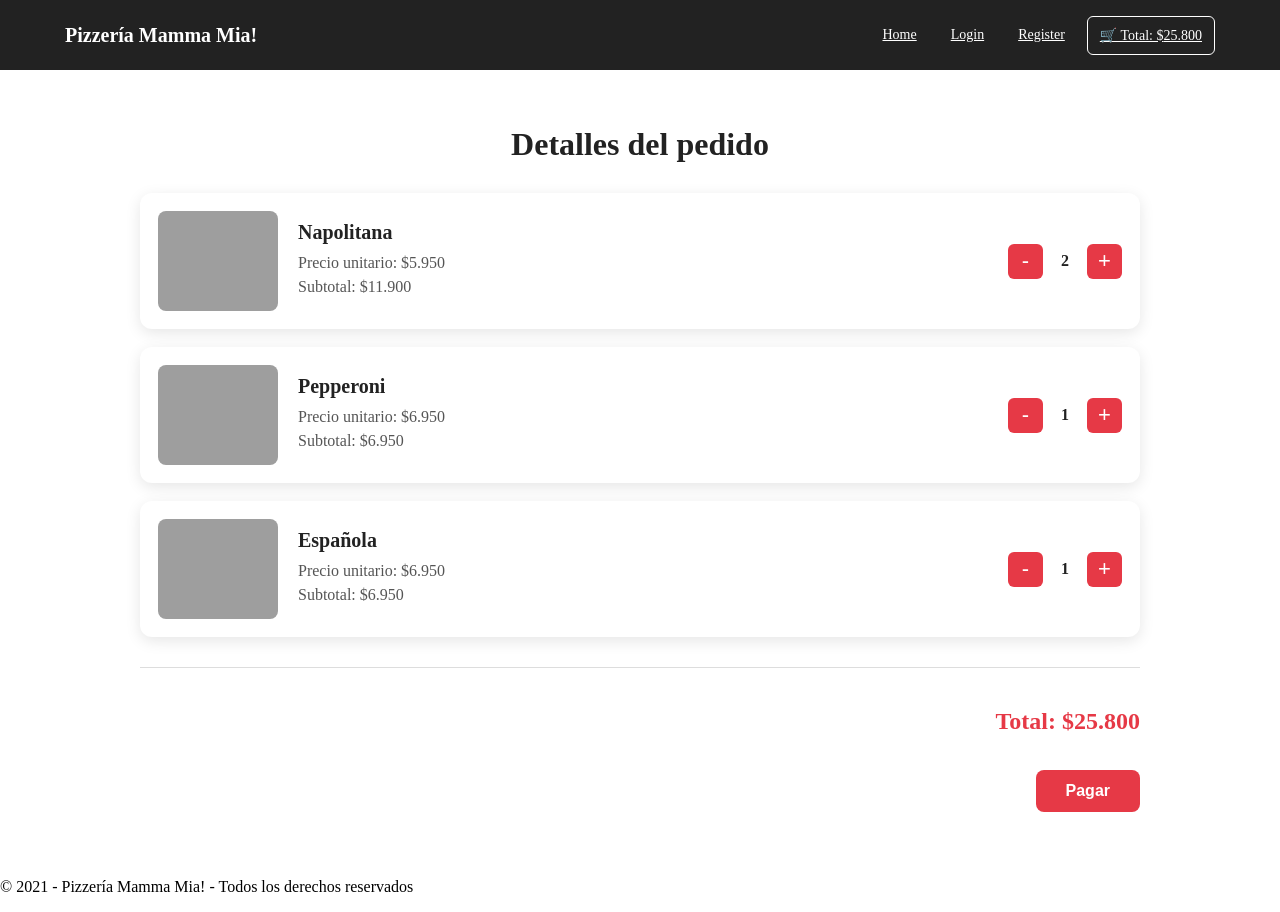
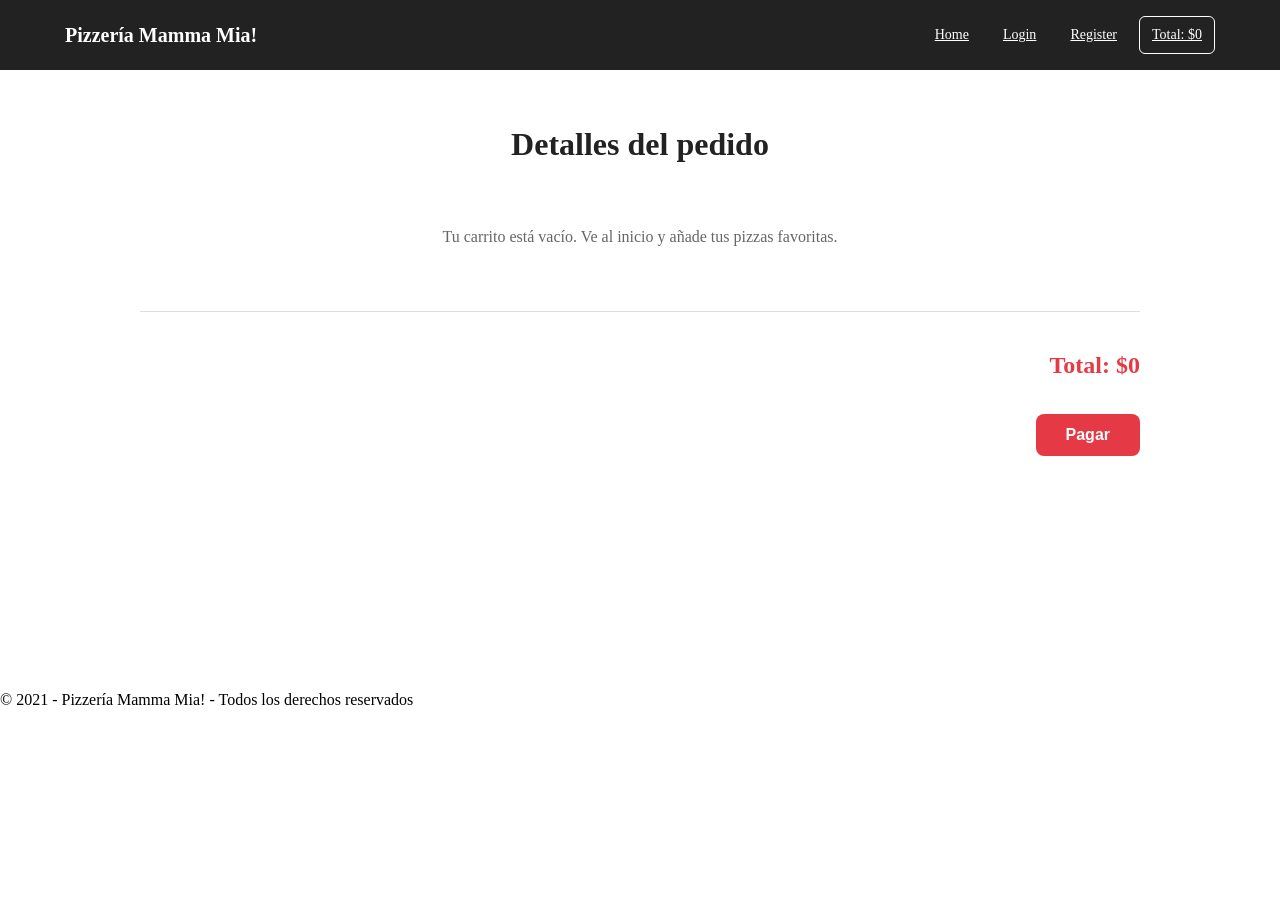
Before and after one commit to alexandra-correa/pizzeria-mamma-mia, a React (Vite) app: page /cart in a window 1280 px wide. After the commit the page ends 800 px from the top, so only its background shows below. Built offline with nearby package versions, Linux system fonts and the light colour scheme; grey boxes are pictures that could not be loaded.

Commit message:
Implementa carrito compartido para Hito 6

```diff
--- a/src/App.jsx
+++ b/src/App.jsx
@@ -16,18 +16,12 @@ import Cart from "./pages/Cart";
 import Pizza from "./pages/Pizza";
 import Profile from "./pages/Profile";
 import NotFound from "./pages/NotFound";
-import { pizzaCart } from "./data/pizzas";
+import { CartProvider } from "./context/CartContext";
 import "./App.css";
-
-const totalInicial = pizzaCart.reduce(
-  (suma, pizza) => suma + pizza.price * pizza.quantity,
-  0
-);
 
 function AppContent() {
   const [isLoggedIn, setIsLoggedIn] = useState(false);
   const [email, setEmail] = useState("");
-  const [total, setTotal] = useState(totalInicial);
   const navigate = useNavigate();
 
   const handleLogin = (correo) => {
@@ -50,26 +44,15 @@ function AppContent() {
 
   return (
     <>
-      <Navbar
-        total={total}
-        isLoggedIn={isLoggedIn}
-        onLogout={handleLogout}
-      />
-
+      <Navbar isLoggedIn={isLoggedIn} onLogout={handleLogout} />
       <Routes>
         <Route path="/" element={<Home />} />
         <Route
           path="/register"
           element={<Register onRegister={handleRegister} />}
         />
-        <Route
-          path="/login"
-          element={<Login onLogin={handleLogin} />}
-        />
-        <Route
-          path="/cart"
-          element={<Cart onTotalChange={setTotal} />}
-        />
+        <Route path="/login" element={<Login onLogin={handleLogin} />} />
+        <Route path="/cart" element={<Cart />} />
         <Route path="/pizza/p001" element={<Pizza />} />
         <Route
           path="/profile"
@@ -84,7 +67,6 @@ function AppContent() {
         <Route path="/404" element={<NotFound />} />
         <Route path="*" element={<NotFound />} />
       </Routes>
-
       <Footer />
     </>
   );
@@ -92,9 +74,11 @@ function AppContent() {
 
 function App() {
   return (
-    <BrowserRouter basename={import.meta.env.BASE_URL}>
-      <AppContent />
-    </BrowserRouter>
+    <CartProvider>
+      <BrowserRouter basename={import.meta.env.BASE_URL}>
+        <AppContent />
+      </BrowserRouter>
+    </CartProvider>
   );
 }
 
--- a/src/components/CardPizza.jsx
+++ b/src/components/CardPizza.jsx
@@ -1,10 +1,14 @@
 import { Link } from "react-router-dom";
+import { useCart } from "../context/CartContext";
 
 function CardPizza({ pizza }) {
+  const { addToCart } = useCart();
   const id = pizza.id || "p001";
   const imagenLocal = `${import.meta.env.BASE_URL}img/${id}.jpg`;
-  const img = pizza.img || "";
-  const imagenFinal = img.includes("firebasestorage") ? imagenLocal : img;
+  const imagen = pizza.img || imagenLocal;
+  const ingredientes = Array.isArray(pizza.ingredients)
+    ? pizza.ingredients
+    : [];
 
   return (
     <article
@@ -20,7 +24,7 @@ function CardPizza({ pizza }) {
       }}
     >
       <img
-        src={imagenFinal}
+        src={imagen}
         alt={`Pizza ${pizza.name}`}
         onError={(e) => {
           e.currentTarget.onerror = null;
@@ -39,28 +43,45 @@ function CardPizza({ pizza }) {
         <hr />
         <p><strong>Ingredientes:</strong></p>
         <ul>
-          {(Array.isArray(pizza.ingredients) ? pizza.ingredients : []).map(
-            (ingredient, index) => (
-              <li key={`${ingredient}-${index}`}>{ingredient}</li>
-            )
-          )}
+          {ingredientes.map((ingrediente, index) => (
+            <li key={`${ingrediente}-${index}`}>{ingrediente}</li>
+          ))}
         </ul>
         <hr />
         <h3>Precio: ${Number(pizza.price || 0).toLocaleString("es-CL")}</h3>
 
+        <div style={{ display: "flex", gap: "8px", flexWrap: "wrap" }}>
           <Link
             to="/pizza/p001"
-          className="nav-button"
             style={{
               display: "inline-block",
               backgroundColor: "#e63946",
-            color: "white",
+              color: "#fff",
               textDecoration: "none",
               marginTop: "8px",
+              padding: "10px 16px",
+              borderRadius: "6px",
             }}
           >
             Ver más
           </Link>
+
+          <button
+            type="button"
+            onClick={() => addToCart(pizza)}
+            style={{
+              backgroundColor: "#198754",
+              color: "#fff",
+              border: "none",
+              marginTop: "8px",
+              padding: "10px 16px",
+              borderRadius: "6px",
+              cursor: "pointer",
+            }}
+          >
+            Añadir al carrito
+          </button>
+        </div>
       </div>
     </article>
   );
--- a/src/components/Navbar.jsx
+++ b/src/components/Navbar.jsx
@@ -1,48 +1,35 @@
 import { Link } from "react-router-dom";
+import { useCart } from "../context/CartContext";
 
-function Navbar({ total = 0, isLoggedIn = false, onLogout }) {
+function Navbar({ isLoggedIn = false, onLogout }) {
+  const { total } = useCart();
+
   return (
     <nav className="navbar">
       <div className="navbar-container">
-        <Link
-          to="/"
-          className="navbar-brand"
-          style={{ color: "white", textDecoration: "none" }}
-        >
+        <Link to="/" className="navbar-brand" style={{ color: "white", textDecoration: "none" }}>
           Pizzería Mamma Mia!
         </Link>
 
         <div className="navbar-buttons">
-          <Link className="nav-button" to="/">
-            Home
-          </Link>
+          <Link className="nav-button" to="/">Home</Link>
 
           {isLoggedIn ? (
             <>
-              <Link className="nav-button" to="/profile">
-                Profile
-              </Link>
-              <button
-                type="button"
-                className="nav-button"
-                onClick={onLogout}
-              >
+              <Link className="nav-button" to="/profile">Profile</Link>
+              <button type="button" className="nav-button" onClick={onLogout}>
                 Logout
               </button>
             </>
           ) : (
             <>
-              <Link className="nav-button" to="/login">
-                Login
-              </Link>
-              <Link className="nav-button" to="/register">
-                Register
-              </Link>
+              <Link className="nav-button" to="/login">Login</Link>
+              <Link className="nav-button" to="/register">Register</Link>
             </>
           )}
 
           <Link className="nav-button total-button" to="/cart">
-            🛒 Total: ${Number(total).toLocaleString("es-CL")}
+            Total: ${total.toLocaleString("es-CL")}
           </Link>
         </div>
       </div>
--- /dev/null
+++ b/src/context/CartContext.jsx
@@ -0,0 +1,65 @@
+import { createContext, useContext, useMemo, useState } from "react";
+
+const CartContext = createContext(null);
+
+export function CartProvider({ children }) {
+  const [cart, setCart] = useState([]);
+
+  const addToCart = (pizza) => {
+    setCart((currentCart) => {
+      const existingPizza = currentCart.find((item) => item.id === pizza.id);
+
+      if (existingPizza) {
+        return currentCart.map((item) =>
+          item.id === pizza.id
+            ? { ...item, quantity: item.quantity + 1 }
+            : item
+        );
+      }
+
+      return [...currentCart, { ...pizza, quantity: 1 }];
+    });
+  };
+
+  const decreaseQuantity = (id) => {
+    setCart((currentCart) =>
+      currentCart
+        .map((pizza) =>
+          pizza.id === id
+            ? { ...pizza, quantity: pizza.quantity - 1 }
+            : pizza
+        )
+        .filter((pizza) => pizza.quantity > 0)
+    );
+  };
+
+  const removeFromCart = (id) => {
+    setCart((currentCart) => currentCart.filter((pizza) => pizza.id !== id));
+  };
+
+  const total = cart.reduce(
+    (sum, pizza) => sum + Number(pizza.price || 0) * pizza.quantity,
+    0
+  );
+
+  const value = useMemo(
+    () => ({ cart, addToCart, decreaseQuantity, removeFromCart, total }),
+    [cart, total]
+  );
+
+  return (
+    <CartContext.Provider value={value}>
+      {children}
+    </CartContext.Provider>
+  );
+}
+
+export function useCart() {
+  const context = useContext(CartContext);
+
+  if (!context) {
+    throw new Error("useCart debe utilizarse dentro de CartProvider.");
+  }
+
+  return context;
+}
--- a/src/pages/Cart.jsx
+++ b/src/pages/Cart.jsx
@@ -1,60 +1,39 @@
-import { useEffect, useState } from "react";
-import { pizzaCart } from "../data/pizzas";
+import { useCart } from "../context/CartContext";
 
-function Cart({ onTotalChange }) {
-  const [cart, setCart] = useState(pizzaCart);
-
-  const total = cart.reduce(
-    (sum, pizza) => sum + pizza.price * pizza.quantity,
-    0
-  );
-
-  useEffect(() => {
-    onTotalChange(total);
-  }, [total, onTotalChange]);
-
-  const increaseQuantity = (id) => {
-    setCart((currentCart) =>
-      currentCart.map((pizza) =>
-        pizza.id === id
-          ? { ...pizza, quantity: pizza.quantity + 1 }
-          : pizza
-      )
-    );
-  };
-
-  const decreaseQuantity = (id) => {
-    setCart((currentCart) =>
-      currentCart
-        .map((pizza) =>
-          pizza.id === id
-            ? { ...pizza, quantity: pizza.quantity - 1 }
-            : pizza
-        )
-        .filter((pizza) => pizza.quantity > 0)
-    );
-  };
+function Cart() {
+  const { cart, addToCart, decreaseQuantity, removeFromCart, total } = useCart();
 
   return (
     <main className="cart-page">
       <h1>Detalles del pedido</h1>
 
       {cart.length === 0 ? (
-        <p className="empty-cart">Tu carrito está vacío.</p>
+        <p className="empty-cart">
+          Tu carrito está vacío. Ve al inicio y añade tus pizzas favoritas.
+        </p>
       ) : (
         <div className="cart-list">
-          {cart.map((pizza) => (
+          {cart.map((pizza) => {
+            const imagenLocal = `${import.meta.env.BASE_URL}img/${pizza.id}.jpg`;
+
+            return (
               <article className="cart-item" key={pizza.id}>
-              <img src={pizza.img} alt={`Pizza ${pizza.name}`} />
+                <img
+                  src={pizza.img || imagenLocal}
+                  alt={`Pizza ${pizza.name}`}
+                  onError={(e) => {
+                    e.currentTarget.onerror = null;
+                    e.currentTarget.src = imagenLocal;
+                  }}
+                />
 
                 <div className="cart-item-info">
                   <h2>{pizza.name}</h2>
                   <p>
-                  Precio unitario: ${pizza.price.toLocaleString("es-CL")}
+                    Precio unitario: ${Number(pizza.price || 0).toLocaleString("es-CL")}
                   </p>
                   <p>
-                  Subtotal: $
-                  {(pizza.price * pizza.quantity).toLocaleString("es-CL")}
+                    Subtotal: ${(Number(pizza.price || 0) * pizza.quantity).toLocaleString("es-CL")}
                   </p>
                 </div>
 
@@ -66,25 +45,32 @@ function Cart({ onTotalChange }) {
                   >
                     -
                   </button>
-
                   <span>{pizza.quantity}</span>
-
                   <button
                     type="button"
-                  onClick={() => increaseQuantity(pizza.id)}
+                    onClick={() => addToCart(pizza)}
                     aria-label={`Aumentar cantidad de ${pizza.name}`}
                   >
                     +
                   </button>
                 </div>
+
+                <button
+                  type="button"
+                  onClick={() => removeFromCart(pizza.id)}
+                  aria-label={`Eliminar ${pizza.name} del carrito`}
+                >
+                  Eliminar
+                </button>
               </article>
-          ))}
+            );
+          })}
         </div>
       )}
 
       <div className="cart-total">
         <h2>Total: ${total.toLocaleString("es-CL")}</h2>
-        <button type="button" className="pay-button">
+        <button type="button" className="pay-button" disabled={cart.length === 0}>
           Pagar
         </button>
       </div>
--- a/src/pages/Home.jsx
+++ b/src/pages/Home.jsx
@@ -19,8 +19,18 @@ const Home = () => {
         }
 
         const datos = await respuesta.json();
-        setPizzas(Array.isArray(datos) ? datos : []);
-      } catch {
+
+        const listaPizzas = Array.isArray(datos)
+          ? datos
+          : Array.isArray(datos.value)
+            ? datos.value
+            : Array.isArray(datos.pizzas)
+              ? datos.pizzas
+              : [];
+
+        setPizzas(listaPizzas);
+      } catch (error) {
+        console.error("Error al obtener las pizzas:", error);
         setError(
           "No se pudo conectar con la API. Verifica que el backend esté funcionando en el puerto 5000."
         );
```
Lines whose indentation alone changed are shown as unchanged.
